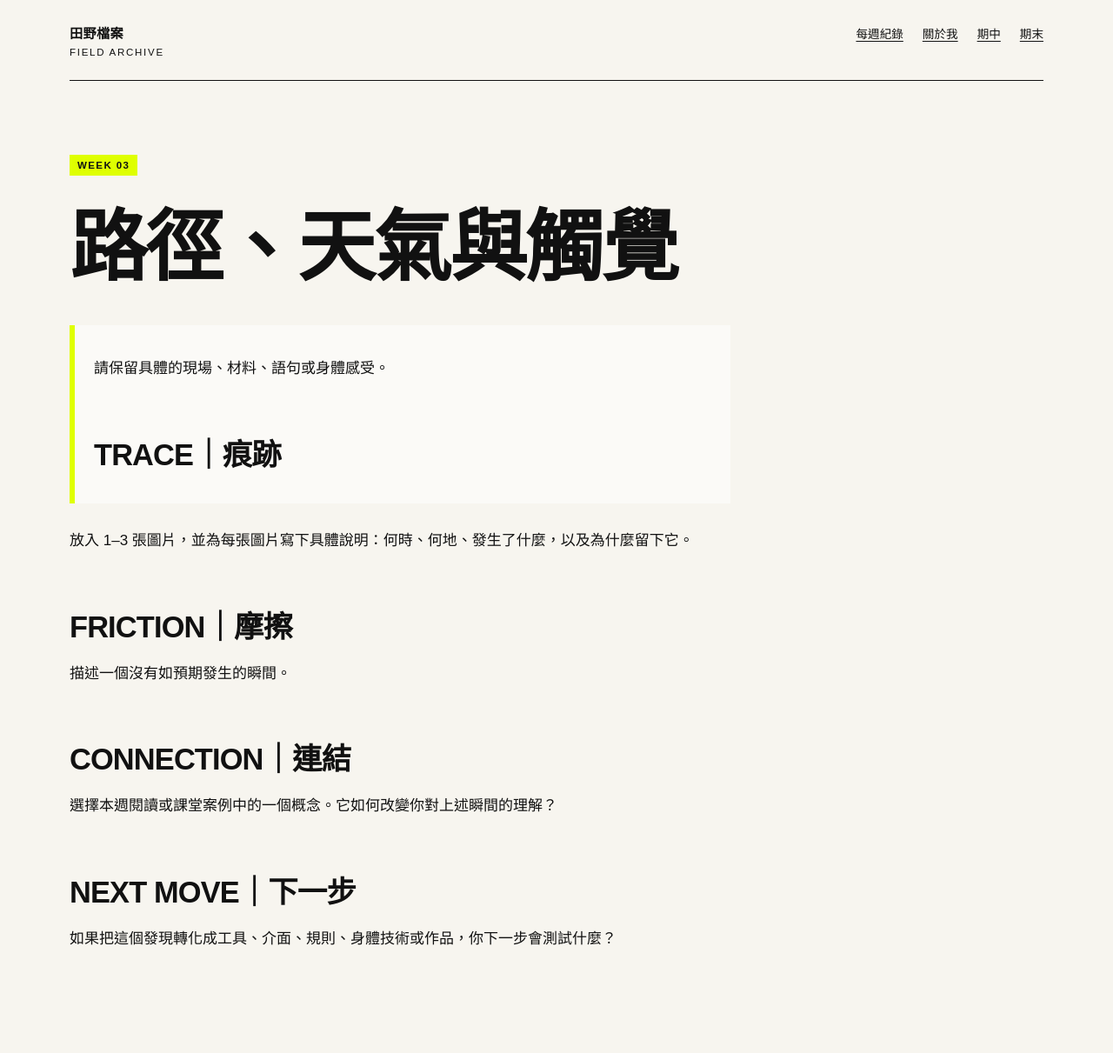
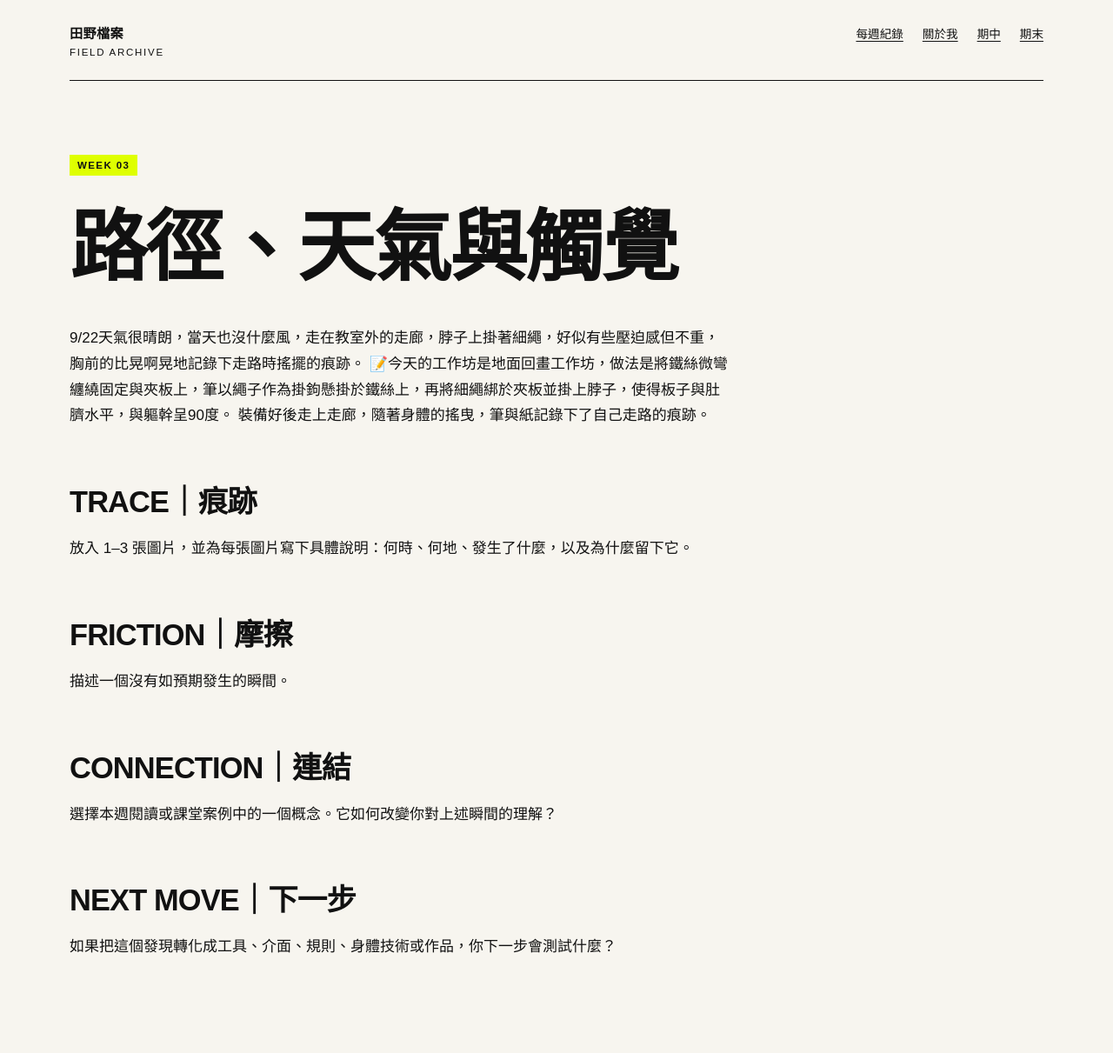
Before and after one commit to amyli951122-rgb/fieldworkarchive, a Jekyll site: the page built from weeks/week-03.md, in a window 1280 px wide. Shown: the whole page at 87% size. Built offline with Jekyll 4.4.1, drawn with Linux system fonts in a browser that asks for light colours.

Commit message:
Update week-03.md

```diff
--- a/weeks/week-03.md
+++ b/weeks/week-03.md
@@ -6,8 +6,10 @@ permalink: /weeks/week-03/
 <span class="label">WEEK 03</span>
 
 # 路徑、天氣與觸覺
+9/22天氣很晴朗，當天也沒什麼風，走在教室外的走廊，脖子上掛著細繩，好似有些壓迫感但不重，胸前的比晃啊晃地記錄下走路時搖擺的痕跡。
+📝今天的工作坊是地面回畫工作坊，做法是將鐵絲微彎纏繞固定與夾板上，筆以繩子作為掛鉤懸掛於鐵絲上，再將細繩綁於夾板並掛上脖子，使得板子與肚臍水平，與軀幹呈90度。
+裝備好後走上走廊，隨著身體的搖曳，筆與紙記錄下了自己走路的痕跡。
 
-> 請保留具體的現場、材料、語句或身體感受。
 ## TRACE｜痕跡
 
 放入 1–3 張圖片，並為每張圖片寫下具體說明：何時、何地、發生了什麼，以及為什麼留下它。
```
